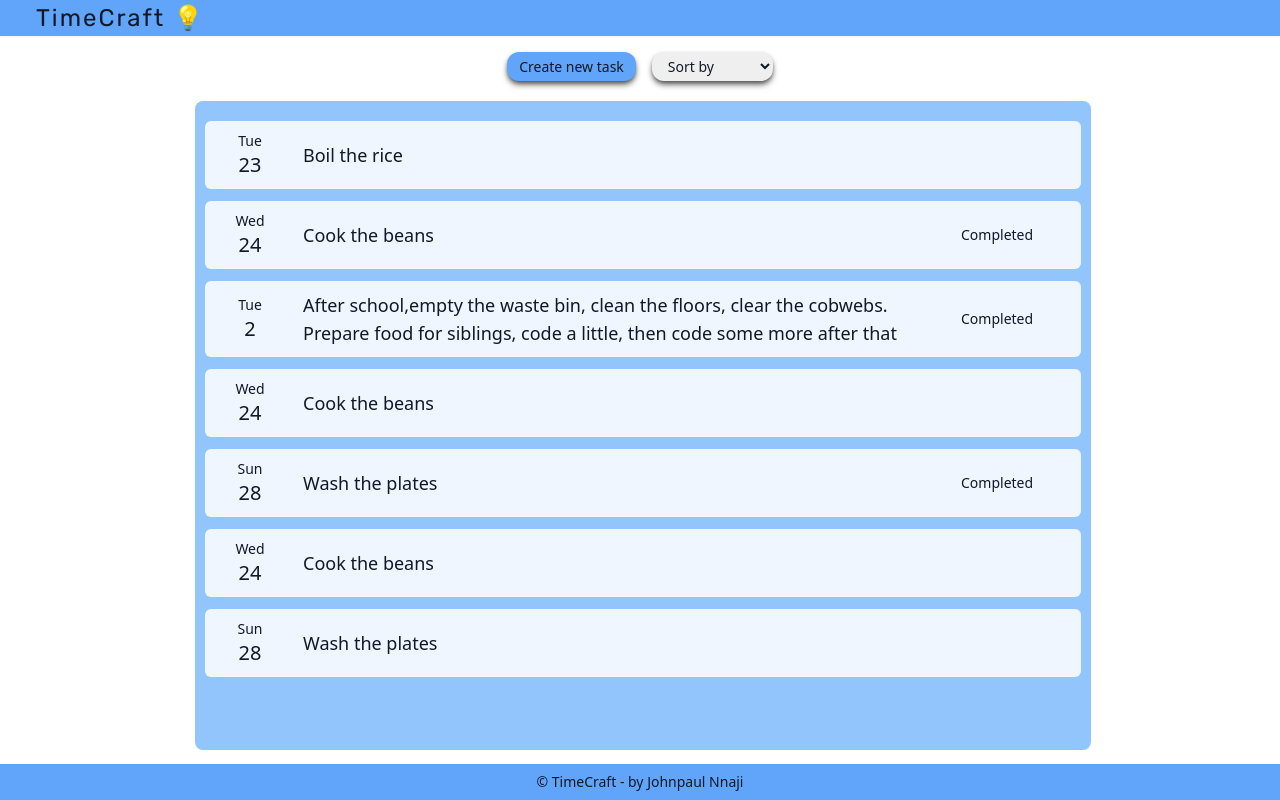
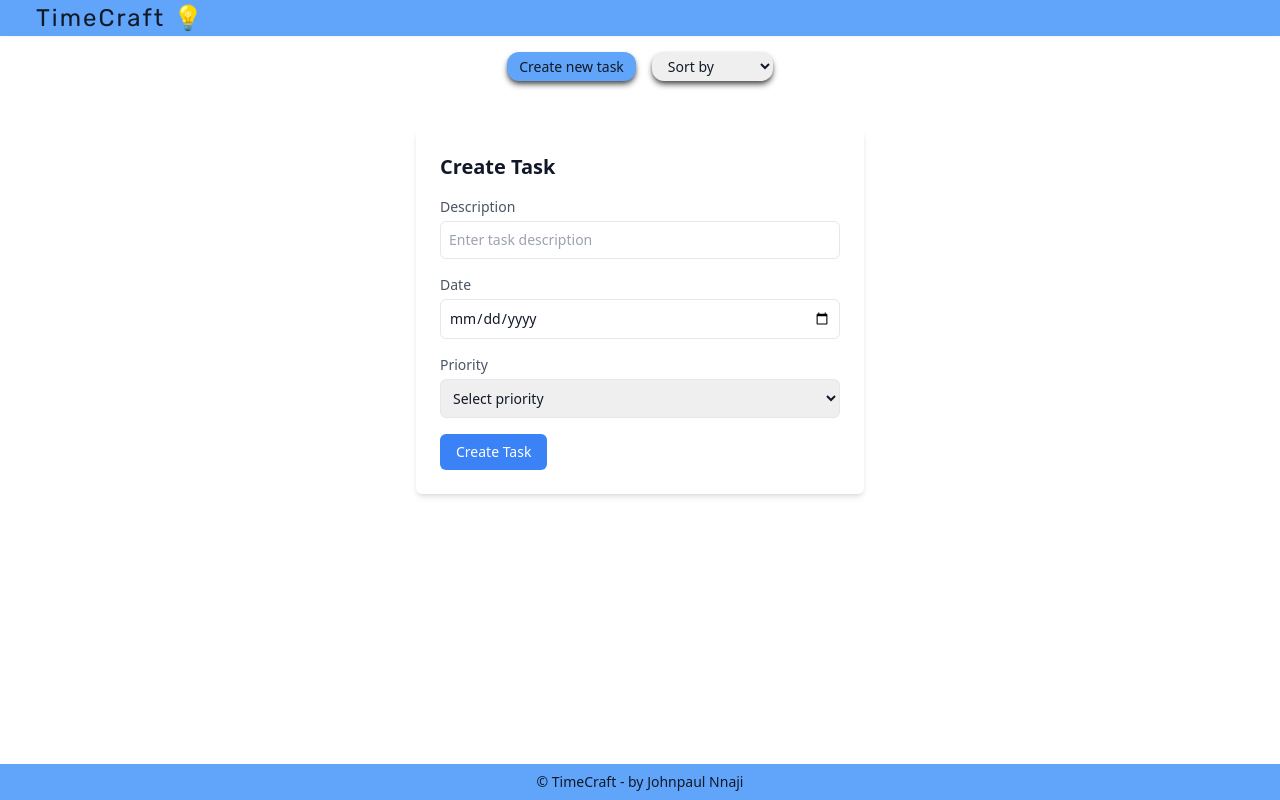
Before and after one commit to deXcripter/TimeCraft, a React (Vite) app in the folder frontend/: page / in a window 1280 px wide. Built offline with nearby package versions, Linux system fonts and the light colour scheme.

Commit message:
creating task

```diff
--- a/frontend/src/components/Body.jsx
+++ b/frontend/src/components/Body.jsx
@@ -9,11 +9,9 @@ import styles from './Body.module.css';
 export default function Body() {
   return (
     <section className=" w-full overflow-scroll">
-      {/* <AuthBox>
-        <Signup />
-      </AuthBox> */}
       <Controller />
-      <Tasks />
+      {/* <Tasks /> */}
+      <CreateTask />
     </section>
   );
 }
@@ -41,6 +39,96 @@ function Controller() {
   );
 }
 
+const CreateTask = () => {
+  const [description, setDescription] = useState('');
+  const [date, setDate] = useState('');
+  const [priority, setPriority] = useState('');
+
+  const handleSubmit = async (e) => {
+    e.preventDefault();
+
+    try {
+      await axios.post('http://localhost:2525/api/v1/tasks/', {
+        description,
+        date,
+        priority,
+      });
+    } catch (err) {
+      console.log(err.message);
+    }
+
+    console.log('Task Created:', { description, date, priority });
+  };
+
+  return (
+    <div className="max-w-md mx-auto mt-8 p-6 bg-white shadow-md rounded-md">
+      <h2 className="text-xl font-semibold mb-4">Create Task</h2>
+      <form onSubmit={handleSubmit}>
+        <div className="mb-4">
+          <label
+            htmlFor="description"
+            className="block text-sm font-medium text-gray-600"
+          >
+            Description
+          </label>
+          <input
+            type="text"
+            id="description"
+            className="mt-1 p-2 w-full border rounded-md"
+            placeholder="Enter task description"
+            value={description}
+            onChange={(e) => setDescription(e.target.value)}
+            required
+          />
+        </div>
+        <div className="mb-4">
+          <label
+            htmlFor="date"
+            className="block text-sm font-medium text-gray-600"
+          >
+            Date
+          </label>
+          <input
+            type="date"
+            id="date"
+            className="mt-1 p-2 w-full border rounded-md"
+            value={date}
+            onChange={(e) => setDate(e.target.value)}
+            required
+          />
+        </div>
+        <div className="mb-4">
+          <label
+            htmlFor="priority"
+            className="block text-sm font-medium text-gray-600"
+          >
+            Priority
+          </label>
+          <select
+            id="priority"
+            className="mt-1 p-2 w-full border rounded-md"
+            value={priority}
+            onChange={(e) => setPriority(e.target.value)}
+            required
+          >
+            <option value="" disabled>
+              Select priority
+            </option>
+            <option value="low">Low</option>
+            <option value="medium">Medium</option>
+            <option value="high">High</option>
+          </select>
+        </div>
+        <button
+          type="submit"
+          className="bg-blue-500 text-white px-4 py-2 rounded-md hover:bg-blue-600 focus:outline-none focus:shadow-outline-blue"
+        >
+          Create Task
+        </button>
+      </form>
+    </div>
+  );
+};
 function Tasks() {
   // fetch the actual tasks here
   const [tasks, setTasks] = useState(initialState);
--- a/frontend/src/components/Body.module.css
+++ b/frontend/src/components/Body.module.css
@@ -22,3 +22,20 @@
   padding-top: 10px;
   padding-bottom: 10px;
 }
+
+.createTask {
+  background-color: blueviolet;
+  display: flex;
+  justify-content: center;
+  width: 100%;
+  height: auto;
+  padding: 10px 0;
+}
+
+.createTask form div input {
+  --tw-bg-opacity: 1;
+  background-color: rgb(226 232 240 / var(--tw-bg-opacity));
+}
+
+.bg-slate-200 {
+}
```
